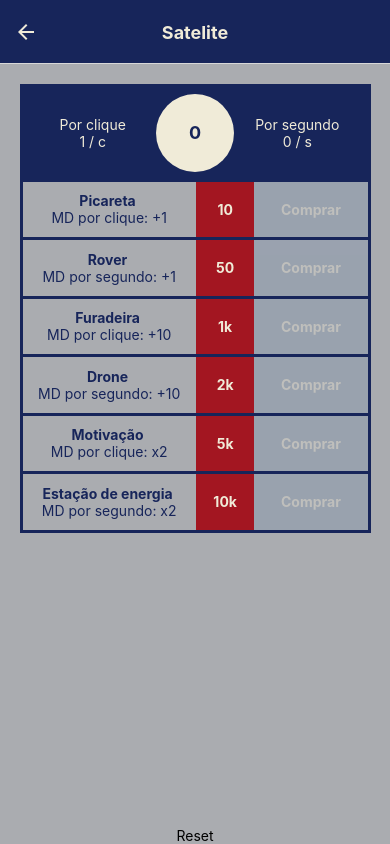
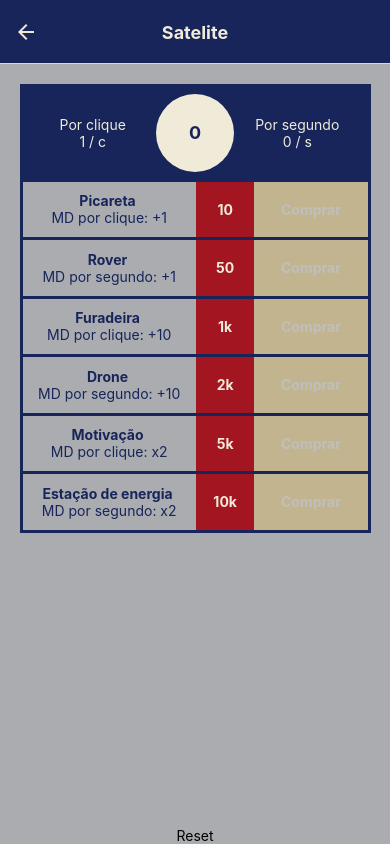
Before and after one commit to nandobfer/moon-clicker, a React Native app: screen /Satelite in a window 390 px wide. Built offline with nearby package versions, Linux system fonts and the light colour scheme.

Commit message:
feat: added button name difference

```diff
--- a/src/colors.js
+++ b/src/colors.js
@@ -8,4 +8,5 @@ export const COLORS = {
     roxo: '#982649',
     comprado: '#A2D729',
     insuficiente: "#A31621",
+    buy: '#F9C846',
 }
--- a/src/screens/Satelite/index.jsx
+++ b/src/screens/Satelite/index.jsx
@@ -66,7 +66,7 @@ export const Satelite = ({navigation}) => {
                                 <Text style={styles.cost_text}>{useNumberFormatter(item.valor, 2)}</Text>
                             </View>
                             <TouchableOpacity disabled={moondust < item.valor} style={[styles.upgrade_buy_container, {opacity: moondust < item.valor ? 0.3 : 1}]} onPress={() => onBuy(item)}>
-                                <Text style={styles.buy_text}>Comprar</Text>
+                                <Text style={styles.buy_text}>{stats.values.upgrades[item.id] ? 'Aprimorar' : 'Comprar'}</Text>
                             </TouchableOpacity>
                         </View>
                     )
--- a/src/screens/Satelite/style.js
+++ b/src/screens/Satelite/style.js
@@ -48,7 +48,7 @@ export const styles = StyleSheet.create({
     upgrade_buy_container: {
         justifyContent: 'center',
         alignItems: 'center',
-        backgroundColor: COLORS.secondary,
+        backgroundColor: COLORS.buy,
         width: 29*vw,
 
     },
```
